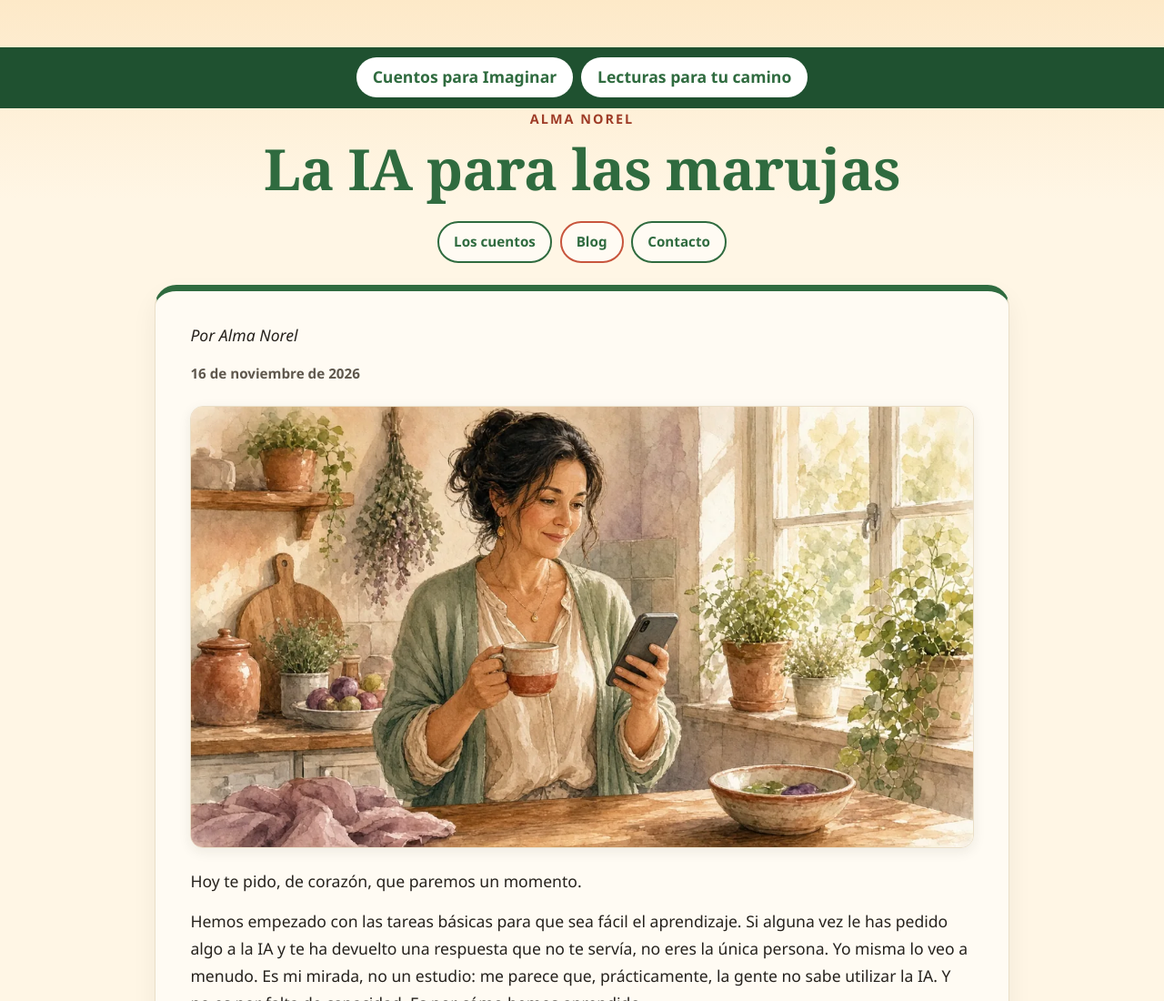
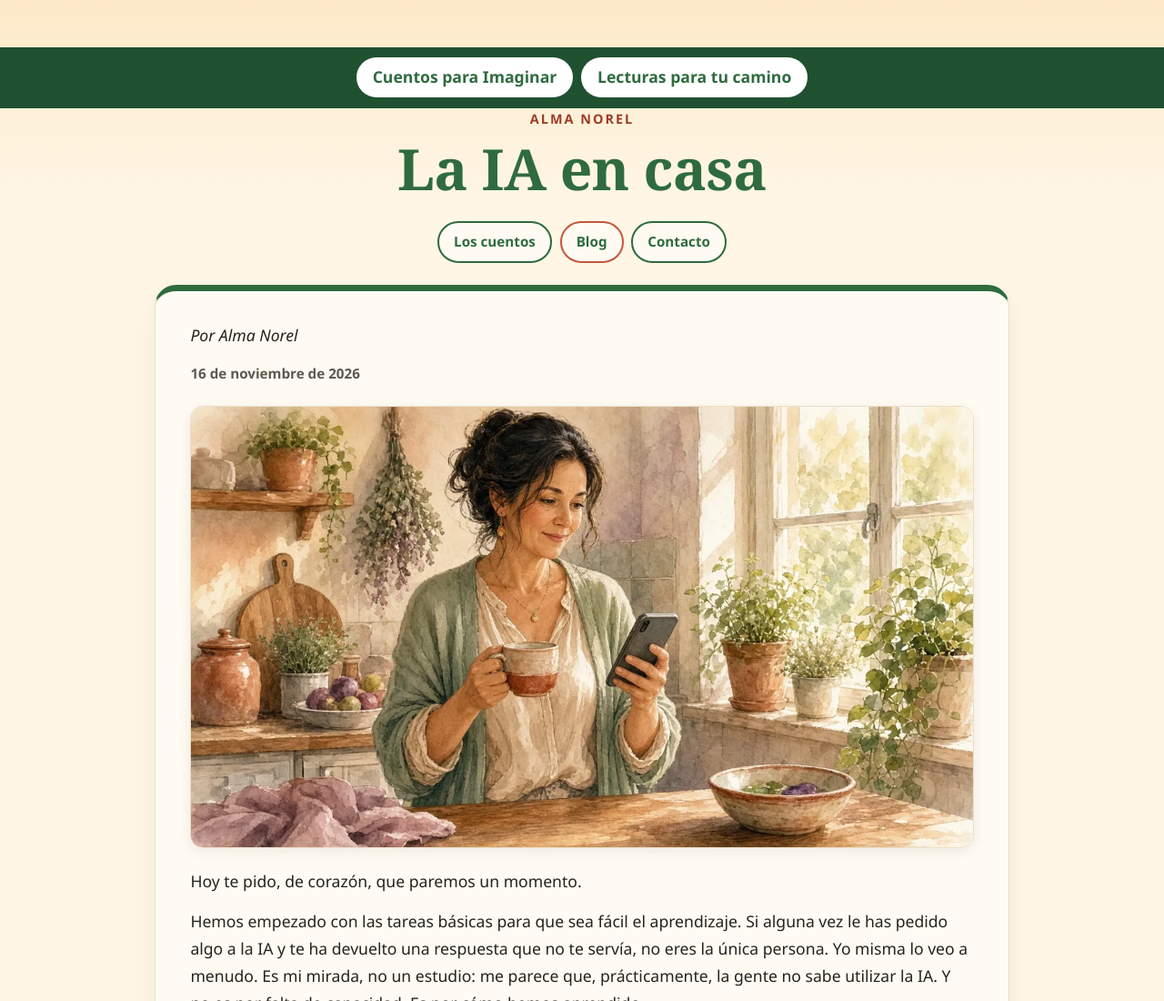
Before and after one commit to oficinadigitalcs-dotcom/almanorel-web, a plain HTML site: page blog/la-ia-para-las-marujas.html in a window 1280 px wide. Shown: the top 1100 px of the page at 91% size. Drawn offline with Linux system fonts and the light colour scheme.

Commit message:
Título «La IA en casa» (antes «La IA para las marujas»)

```diff
--- a/blog/la-ia-para-las-marujas.html
+++ b/blog/la-ia-para-las-marujas.html
@@ -3,10 +3,10 @@
 <head>
   <meta charset="utf-8">
   <meta name="viewport" content="width=device-width, initial-scale=1">
-  <title>La IA para las marujas · Alma Norel</title>
+  <title>La IA en casa · Alma Norel</title>
   <meta name="description" content="Lo más importante antes de trabajar con la IA, en tres puntos: aprender a preguntar, proteger tus datos y recordar que la IA no es el psicólogo.">
   <link rel="canonical" href="https://almanorel.com/blog/la-ia-para-las-marujas.html">
-  <meta property="og:title" content="La IA para las marujas">
+  <meta property="og:title" content="La IA en casa">
   <meta property="og:description" content="Lo más importante antes de trabajar con la IA, en tres puntos: aprender a preguntar, proteger tus datos y recordar que la IA no es el psicólogo.">
   <meta property="og:image" content="https://almanorel.com/assets/img/blog/la-ia-para-las-marujas/cabecera.jpg">
   <meta property="og:url" content="https://almanorel.com/blog/la-ia-para-las-marujas.html">
@@ -35,7 +35,7 @@
   <nav class="doors" aria-label="Secciones principales"><a href="/cuentos/">Cuentos para Imaginar</a><a href="/lecturas/">Lecturas para tu camino</a></nav>
     <div class="wrap">
       <p class="brand-kicker">Alma Norel</p>
-      <h1>La IA para las marujas</h1>
+      <h1>La IA en casa</h1>
       <nav class="toc" aria-label="Secciones"><ul><li><a href="/cuentos/">Los cuentos</a></li><li><a href="/blog/">Blog</a></li><li><a href="/cuentos/#contacto">Contacto</a></li></ul></nav>
     </div>
   </header>
```
Also changed, not shown: blog/index.html (+1 -1 lines).
